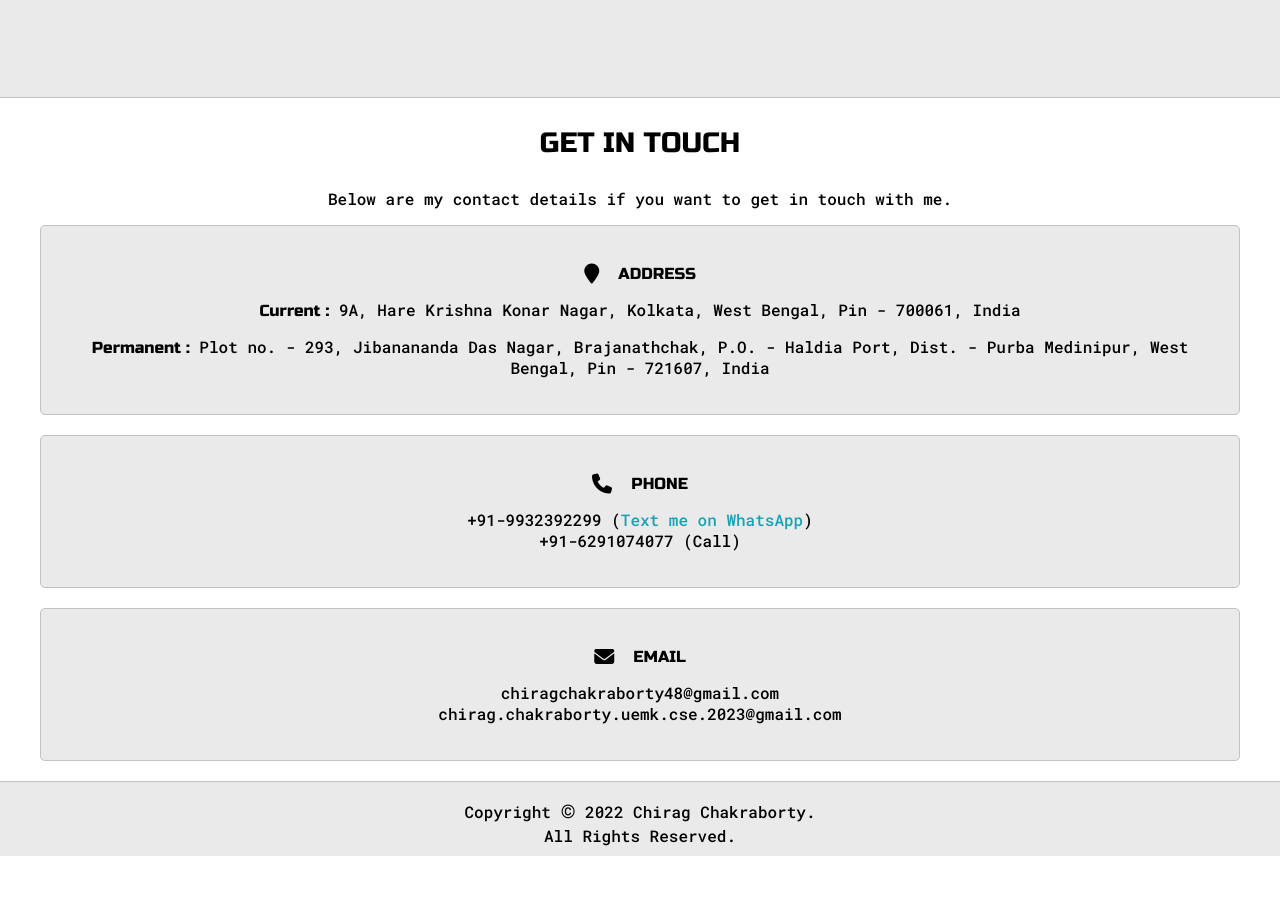
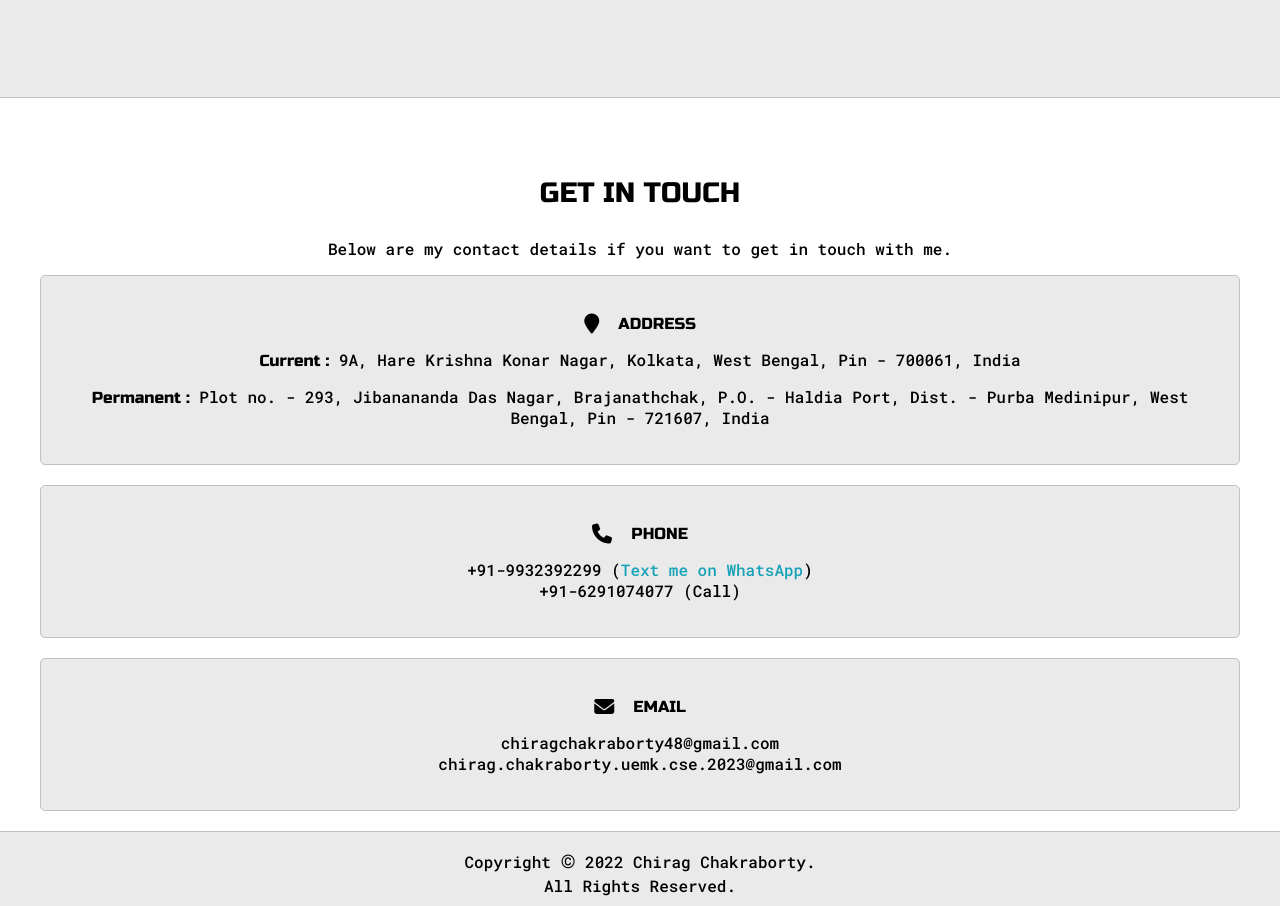
Before and after one commit to noobchirag69/Personal_Portfolio, a plain HTML site: page index.html in a window 1280 px wide. Shown: the part 2393-3299 px from the top of the page. Before the commit the page ends 3249 px from the top, so only its background shows below. Drawn offline with Linux system fonts and the light colour scheme.

Commit message:
Slight change

```diff
--- a/Styles/light.css
+++ b/Styles/light.css
@@ -376,6 +376,10 @@ h6 { font-size: 16px; }
     font-size: 14px;
 }
 
+#contact-wrapper {
+    padding-top: 50px;
+}
+
 #contact {
     text-align: center;
 }
--- a/index.html
+++ b/index.html
@@ -202,8 +202,8 @@
         </div>
     </section>
 
-    <section class="s2">
-        <div id="contact" class="main-container">
+    <section id="contact" class="s2">
+        <div id="contact-wrapper" class="main-container">
             <h3 style="text-align: center;">GET IN TOUCH</h3>
             <p style="text-align: center;">Below are my contact details if you want to get in touch with me.</p>
             <div class="contactInfo">
```
